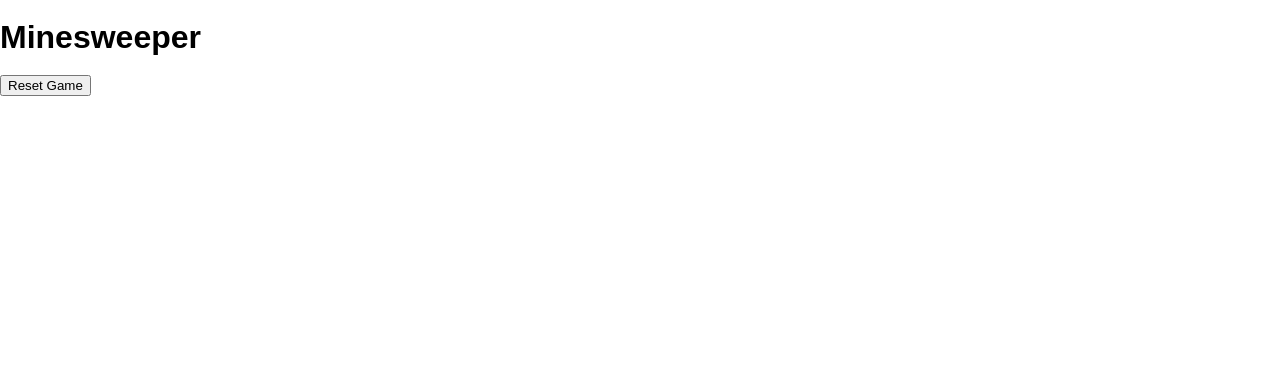
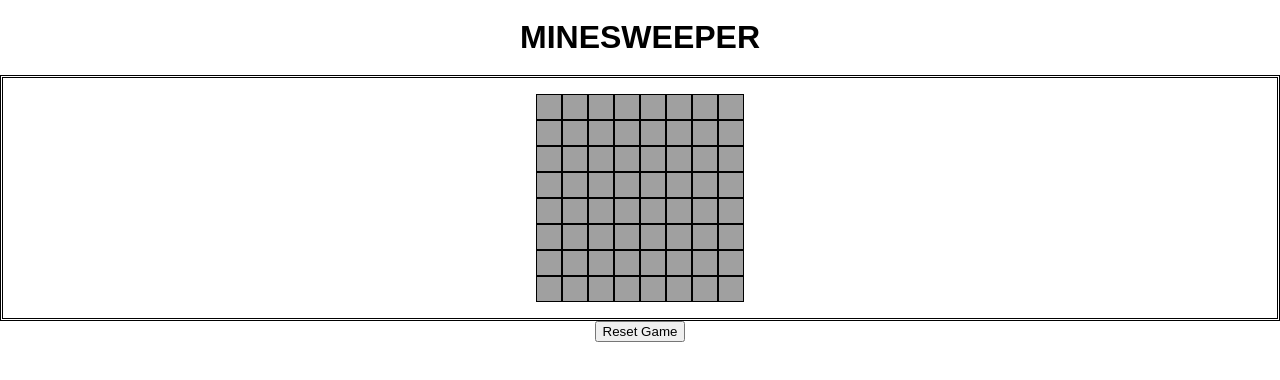
Before and after one commit to Chall008/minesweeper, a React (Create React App) app: page / in a window 1280 px wide. Shown: the top 380 px of the page. Built offline with nearby package versions, Linux system fonts and the light colour scheme.

Commit message:
Added a grid in css

```diff
--- a/src/App.jsx
+++ b/src/App.jsx
@@ -17,9 +17,76 @@ export class App extends Component {
     return (
       <div>
         <header>
-          <h1>Minesweeper</h1>
+          <h1>MINESWEEPER</h1>
         </header>
-
+        <section>
+          <ul>
+            <li></li>
+            <li></li>
+            <li></li>
+            <li></li>
+            <li></li>
+            <li></li>
+            <li></li>
+            <li></li>
+            <li></li>
+            <li></li>
+            <li></li>
+            <li></li>
+            <li></li>
+            <li></li>
+            <li></li>
+            <li></li>
+            <li></li>
+            <li></li>
+            <li></li>
+            <li></li>
+            <li></li>
+            <li></li>
+            <li></li>
+            <li></li>
+            <li></li>
+            <li></li>
+            <li></li>
+            <li></li>
+            <li></li>
+            <li></li>
+            <li></li>
+            <li></li>
+            <li></li>
+            <li></li>
+            <li></li>
+            <li></li>
+            <li></li>
+            <li></li>
+            <li></li>
+            <li></li>
+            <li></li>
+            <li></li>
+            <li></li>
+            <li></li>
+            <li></li>
+            <li></li>
+            <li></li>
+            <li></li>
+            <li></li>
+            <li></li>
+            <li></li>
+            <li></li>
+            <li></li>
+            <li></li>
+            <li></li>
+            <li></li>
+            <li></li>
+            <li></li>
+            <li></li>
+            <li></li>
+            <li></li>
+            <li></li>
+            <li></li>
+            <li></li>
+          </ul>
+        </section>
         <footer>
           <button>Reset Game</button>
         </footer>
--- a/src/index.scss
+++ b/src/index.scss
@@ -10,3 +10,35 @@ body {
   margin: 0;
   min-height: 100%;
 }
+header {
+  display: flex;
+  justify-content: center;
+}
+section {
+  display: flex;
+  justify-content: center;
+  border: double;
+  padding: 1em;
+}
+section ul {
+  display: grid;
+  grid-template-columns: 1fr 1fr 1fr 1fr 1fr 1fr 1fr 1fr;
+  grid-template-rows: 1fr 1fr 1fr 1fr 1fr 1fr 1fr 1fr;
+  flex-wrap: wrap;
+  background-color: rgb(160, 160, 160);
+}
+ul li {
+  height: 24px;
+  width: 24px;
+  border: 1px solid;
+  list-style: none;
+}
+ul,
+li {
+  margin: 0;
+  padding: 0;
+}
+footer {
+  display: flex;
+  justify-content: center;
+}
```
